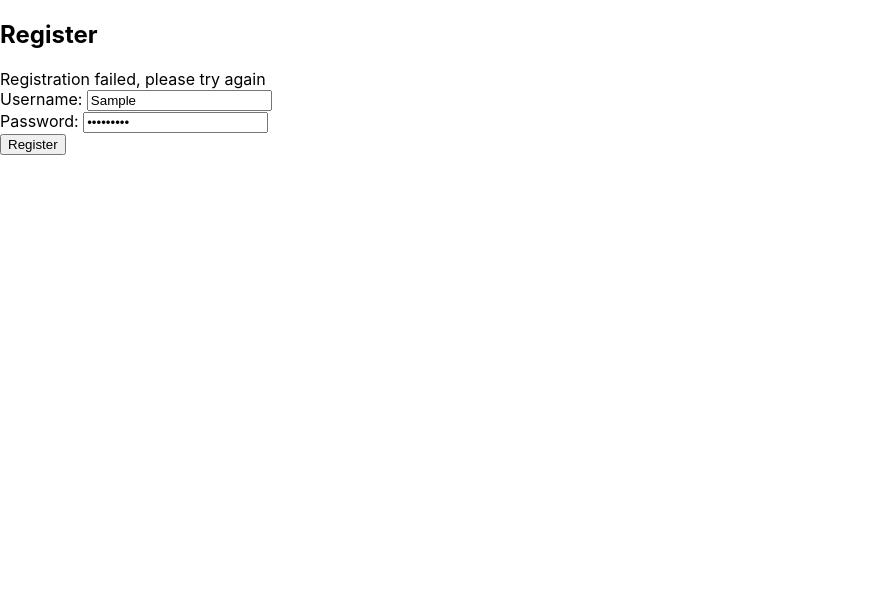
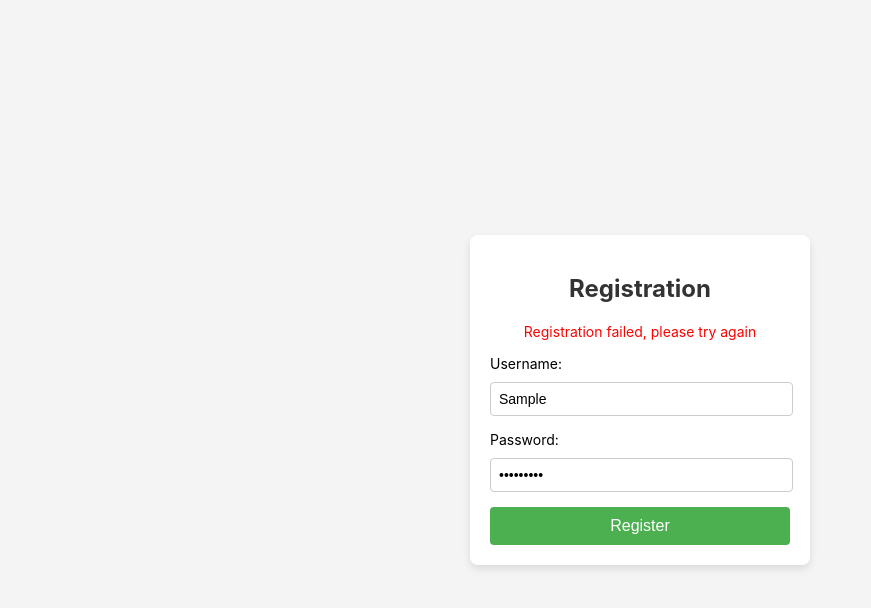
Before and after one commit to matyivan7/Push-up-web, a React (Create React App) app in the folder pushup-frontend/: page /register in a window 1280 px wide. Both pictures are taken after typing "Sample", "Sample123" into the empty fields and a click on the button "Register". Shown: the top 608 px of the page, without its empty margins (0-871 px from the left). Built offline with nearby package versions, Linux system fonts and the light colour scheme; no server answers.

Commit message:
Login and register styled.

```diff
--- a/pushup-frontend/src/App.js
+++ b/pushup-frontend/src/App.js
@@ -1,8 +1,8 @@
 import React from "react";
 import './App.css';
 import { BrowserRouter as Router, Routes, Route} from "react-router-dom";
-import Login from "./components/auth/Login";
-import Register from "./components/auth/Register";
+import Login from "./components/auth/login/Login";
+import Register from "./components/auth/register/Register";
 import Dashboard from "./components/Dashboard";
 
 
--- a/pushup-frontend/src/components/auth/Login.js
+++ /dev/null
@@ -1,45 +0,0 @@
-import React, {useState} from 'react';
-import {useNavigate} from 'react-router-dom';
-import {login} from '../../service/authService';
-
-const Login = () => {
-    const navigate = useNavigate();
-    const [username, setUsername] = useState('');
-    const [password, setPassword] = useState('');
-    const [error, setError] = useState('');
-
-    const handleSubmit = async (e) => {
-        e.preventDefault();
-        try {
-            const credentials = {username, password};
-            await login(credentials);
-            navigate('/dashboard');
-        } catch (error) {
-            setError(error.message || "Login failed, please try again");
-        }
-    };
-
-    return (
-        <div className="login-container">
-            <h2>Login</h2>
-            {error && <div className="error">{error}</div>}
-            <form onSubmit={handleSubmit}>
-                <div>
-                    <label htmlFor="login-username">Username: </label>
-                    <input id="login-username" type="text" value={username}
-                           onChange={(e) => setUsername(e.target.value)}
-                           required/>
-                </div>
-                <div>
-                    <label htmlFor="login-password">Password: </label>
-                    <input id="login-password" type="password" value={password}
-                           onChange={(e) => setPassword(e.target.value)}
-                           required/>
-                </div>
-                <button type="submit">Login</button>
-            </form>
-        </div>
-    );
-};
-
-export default Login;
--- a/pushup-frontend/src/components/auth/Register.js
+++ /dev/null
@@ -1,46 +0,0 @@
-import React, {useState} from 'react';
-import {useNavigate} from 'react-router-dom';
-import {registerHandle} from '../../service/authService';
-
-const Register = () => {
-    const navigate = useNavigate();
-    const [username, setUsername] = useState('');
-    const [password, setPassword] = useState('');
-    const [error, setError] = useState('');
-
-    const handleSubmit = async (e) => {
-        e.preventDefault();
-        try {
-            const userData = { username, password };
-            await registerHandle(userData);
-            navigate('/login');
-        } catch (error) {
-            setError("Registration failed, please try again");
-        }
-    };
-
-    return (
-        <div className="register-container">
-            <h2>Register</h2>
-            {error && <div
-                className="error">{error}</div>}
-            <form onSubmit={handleSubmit}>
-                <div>
-                    <label htmlFor = "username">Username: </label>
-                    <input id="username" type="text" value={username}
-                           onChange={(e) => setUsername(e.target.value)}
-                           required/>
-                </div>
-                <div>
-                    <label htmlFor="register-password">Password: </label>
-                    <input id="register-password" type="password" value={password}
-                           onChange={(e) => setPassword(e.target.value)}
-                           required/>
-                </div>
-                <button type="submit">Register</button>
-            </form>
-        </div>
-    );
-};
-
-export default Register;
--- /dev/null
+++ b/pushup-frontend/src/components/auth/login/Login.js
@@ -0,0 +1,56 @@
+import React, {useState} from 'react';
+import {useNavigate} from 'react-router-dom';
+import {login} from '../../../service/authService';
+import './login.css';
+
+const Login = () => {
+    const navigate = useNavigate();
+    const [username, setUsername] = useState('');
+    const [password, setPassword] = useState('');
+    const [error, setError] = useState('');
+
+    const handleSubmit = async (e) => {
+        e.preventDefault();
+        try {
+            const credentials = {username, password};
+            await login(credentials);
+            navigate('/dashboard');
+        } catch (error) {
+            setError(error.message || "Login failed, please try again");
+        }
+    };
+
+    return (
+        <div className="login-container">
+            <div className="login-box">
+                <h2>Login</h2>
+                {error && <div className="error">{error}</div>}
+                <form onSubmit={handleSubmit}>
+                    <div className="form-input">
+                        <label htmlFor="username">Username: </label>
+                        <input
+                            id="username"
+                            type="text"
+                            value={username}
+                            onChange={(e) => setUsername(e.target.value)}
+                            required
+                        />
+                    </div>
+                    <div className="form-input">
+                        <label htmlFor="login-password">Password: </label>
+                        <input
+                            id="login-password"
+                            type="password"
+                            value={password}
+                            onChange={(e) => setPassword(e.target.value)}
+                            required
+                        />
+                    </div>
+                    <button type="submit" className="login-btn">Login</button>
+                </form>
+            </div>
+        </div>
+    );
+};
+
+export default Login;
--- /dev/null
+++ b/pushup-frontend/src/components/auth/login/login.css
@@ -0,0 +1,63 @@
+.login-container {
+    display: flex;
+    justify-content: center;
+    align-items: center;
+    height: 100vh;
+    background-color: #f4f4f4;
+}
+
+.login-box {
+    background-color: white;
+    padding: 20px;
+    border-radius: 8px;
+    box-shadow: 0 4px 8px rgba(0, 0, 0, 0.1);
+    width: 300px;
+    text-align: center;
+}
+
+h2 {
+    margin-bottom: 20px;
+    font-size: 24px;
+    color: #333;
+}
+
+.form-input {
+    margin-bottom: 15px;
+    text-align: left;
+}
+
+.form-input label {
+    display: block;
+    margin-bottom: 5px;
+    font-size: 14px;
+}
+
+.form-input input {
+    width: 100%;
+    padding: 8px;
+    margin-top: 5px;
+    border: 1px solid #ccc;
+    border-radius: 4px;
+    font-size: 14px;
+}
+
+button.login-btn {
+    width: 100%;
+    padding: 10px;
+    background-color: #4CAF50;
+    color: white;
+    border: none;
+    border-radius: 4px;
+    font-size: 16px;
+    cursor: pointer;
+}
+
+button.login-btn:hover {
+    background-color: #45a049;
+}
+
+.error {
+    color: red;
+    margin-bottom: 15px;
+    font-size: 14px;
+}
--- /dev/null
+++ b/pushup-frontend/src/components/auth/register/Register.js
@@ -0,0 +1,56 @@
+import React, {useState} from 'react';
+import {useNavigate} from 'react-router-dom';
+import {registerHandle} from '../../../service/authService';
+import './register.css';
+
+const Register = () => {
+    const navigate = useNavigate();
+    const [username, setUsername] = useState('');
+    const [password, setPassword] = useState('');
+    const [error, setError] = useState('');
+
+    const handleSubmit = async (e) => {
+        e.preventDefault();
+        try {
+            const userData = { username, password };
+            await registerHandle(userData);
+            navigate('/login');
+        } catch (error) {
+            setError("Registration failed, please try again");
+        }
+    };
+
+    return (
+        <div className="register-container">
+            <div className="register-box">
+                <h2>Registration</h2>
+                {error && <div className="error">{error}</div>}
+                <form onSubmit={handleSubmit}>
+                    <div className="form-input">
+                        <label htmlFor="username">Username: </label>
+                        <input
+                            id="username"
+                            type="text"
+                            value={username}
+                            onChange={(e) => setUsername(e.target.value)}
+                            required
+                        />
+                    </div>
+                    <div className="form-input">
+                        <label htmlFor="register-password">Password: </label>
+                        <input
+                            id="register-password"
+                            type="password"
+                            value={password}
+                            onChange={(e) => setPassword(e.target.value)}
+                            required
+                        />
+                    </div>
+                    <button type="submit" className="register-btn">Register</button>
+                </form>
+            </div>
+        </div>
+    );
+};
+
+export default Register;
--- /dev/null
+++ b/pushup-frontend/src/components/auth/register/register.css
@@ -0,0 +1,64 @@
+.register-container {
+    display: flex;
+    justify-content: center;
+    align-items: center;
+    height: 100vh;
+    background-color: #f4f4f4;
+}
+
+.register-box {
+    background-color: white;
+    padding: 20px;
+    border-radius: 8px;
+    box-shadow: 0 4px 8px rgba(0, 0, 0, 0.1);
+    width: 300px;
+    text-align: center;
+}
+
+h2 {
+    margin-bottom: 20px;
+    font-size: 24px;
+    color: #333;
+}
+
+.form-input {
+    margin-bottom: 15px;
+    margin-right: 15px;
+    text-align: left;
+}
+
+.form-input label {
+    display: block;
+    margin-bottom: 5px;
+    font-size: 14px;
+}
+
+.form-input input {
+    width: 100%;
+    padding: 8px;
+    margin-top: 5px;
+    border: 1px solid #ccc;
+    border-radius: 4px;
+    font-size: 14px;
+}
+
+button.register-btn {
+    width: 100%;
+    padding: 10px;
+    background-color: #4CAF50;
+    color: white;
+    border: none;
+    border-radius: 4px;
+    font-size: 16px;
+    cursor: pointer;
+}
+
+button.register-btn:hover {
+    background-color: #45a049;
+}
+
+.error {
+    color: red;
+    margin-bottom: 15px;
+    font-size: 14px;
+}
```
Also changed, not shown: 1 other file (tests, documents, lock files or other folders).
